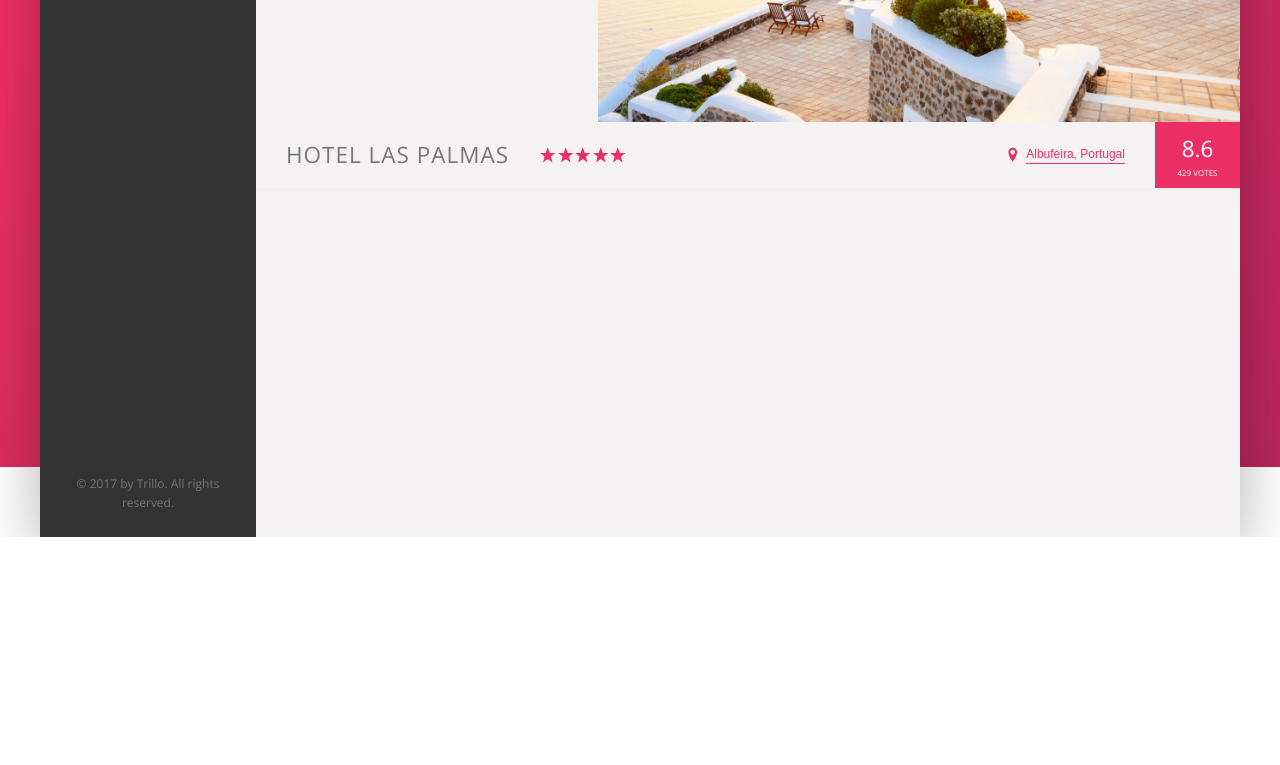
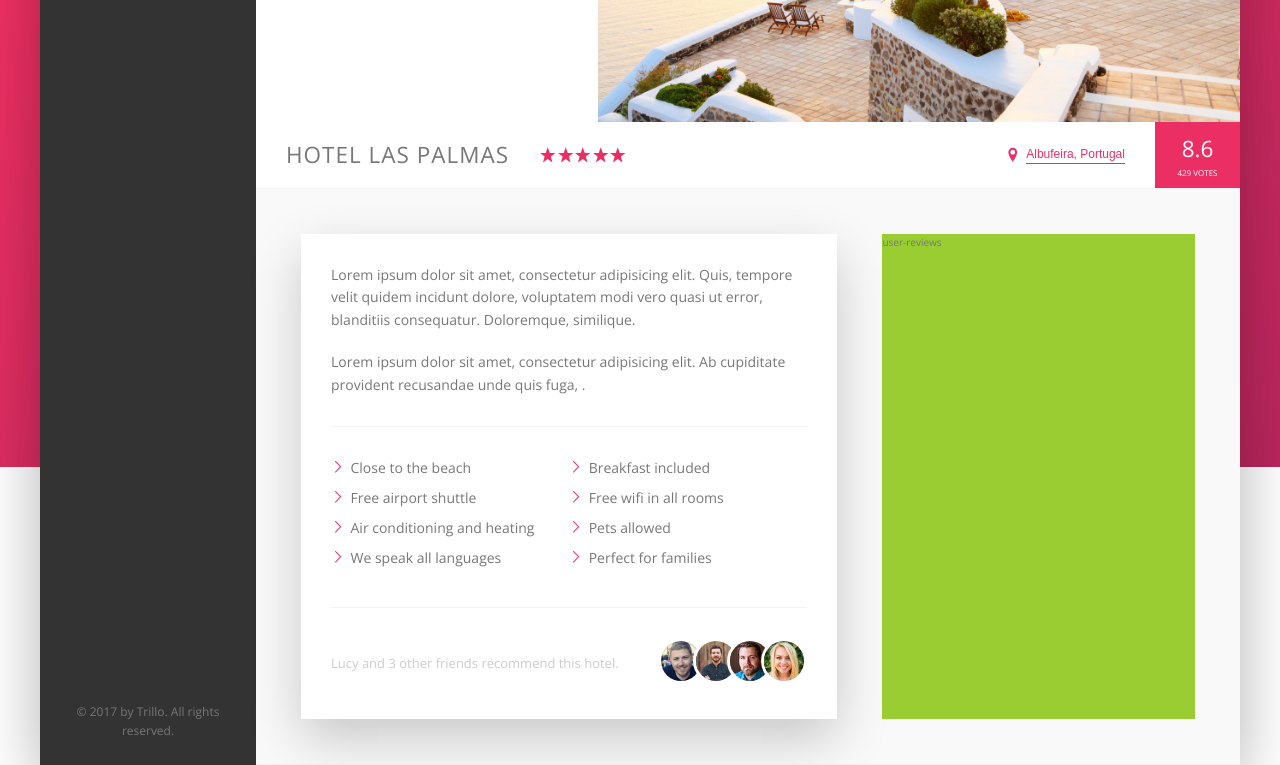
Before and after one commit to Dzhama/Trillo, a website: page index.html in a window 1280 px wide. Shown: the part 413-1178 px from the top of the page. Before the commit the page ends 950 px from the top, so only its background shows below. Drawn offline with nearby package versions, Linux system fonts and the light colour scheme.

Commit message:
detail section completed

```diff
--- a/index.html
+++ b/index.html
@@ -12,10 +12,10 @@
     </head>
     <body>
 
-        <!-- CONTAINBER ////////////////////////////// -->
+        <!-- CONTAINER ////////////////////////////// -->
         <div class="container">
 
-            <!-- HEADERRRRR -->
+            <!-- HEADER -->
             <header class="header">
                 <img src="img/logo.png" alt="trello logo" class="logo">
                 <!-- Search BAR -->
@@ -47,6 +47,7 @@
                     </div>
                 </nav>
             </header>
+
     <!-- BODY CONTENT ////////////////////////////// -->
             <div class="content">
 
@@ -111,13 +112,13 @@
                         </figure>
                     </div>
 
-                    <!-- OVerview -->
+                    <!-- OVerview ////////////////////////-->
                     <div class="overview">
-                        <!-- Heading -->
+                        <!-- Heading ////////////////////////-->
                         <h1 class="overview__heading">
                             Hotel Las Palmas
                         </h1>
-                        <!-- starts -->
+                        <!-- starts ////////////////////////-->
                         <div class="overview__stars">
                             <svg class="overview__icon-star">
                                 <use xlink:href="img/sprite.svg#icon-star"> </use>
@@ -135,18 +136,61 @@
                                 <use xlink:href="img/sprite.svg#icon-star"> </use>
                             </svg>
                         </div>
-                        <!-- location -->
+                        <!-- location ////////////////////////-->
                         <div class="overview__location">
                               <svg class="overview__icon-location">
                                 <use xlink:href="img/sprite.svg#icon-location-pin"> </use>
                             </svg>
                             <button class="btn-inline">Albufeira, Portugal</button>
                         </div>
-                        <!-- rating -->
+                        <!-- rating ////////////////////////-->
                         <div class="overview__rating">
                             <div class="overview__rating-average">8.6</div>
                             <div class="overview__rating-count">429 votes</div>
                         </div>
+                    </div>
+
+                    <!--  DETAIL  ////////////////////////-->
+                    <div class="detail">
+                        <!-- DESCRIPTION ////////////////////////-->
+                        <div class="description">
+                            <p class="paragraph">
+                                Lorem ipsum dolor sit amet, consectetur adipisicing elit. Quis, tempore velit quidem incidunt dolore, voluptatem modi vero quasi ut error, blanditiis consequatur. Doloremque, similique.
+                            </p>
+
+                            <p class="paragraph">
+                                Lorem ipsum dolor sit amet, consectetur adipisicing elit. Ab cupiditate provident recusandae unde quis fuga, .
+                            </p>
+                            <ul class="list">
+                                <li class="list__item">Close to the beach </li>
+                                <li class="list__item">Breakfast included</li>
+                                <li class="list__item">Free airport shuttle</li>
+                                <li class="list__item">Free wifi in all rooms</li>
+                                <li class="list__item">Air conditioning and heating</li>
+                                <li class="list__item">Pets allowed</li>
+                                <li class="list__item">We speak all languages</li>
+                                <li class="list__item">Perfect for families</li>
+                            </ul>
+
+                            <div class="recommend">
+                                <p class="recommend__count">
+                                    Lucy and 3 other friends recommend this hotel.
+                                </p>
+                                <div class="recommend__friends">
+                                    <img src="img/user-3.jpg" alt="Friend 1" class="recommend__photo">
+                                    <img src="img/user-4.jpg" alt="Friend 2" class="recommend__photo">
+                                    <img src="img/user-5.jpg" alt="Friend 3" class="recommend__photo">
+                                    <img src="img/user-6.jpg" alt="Friend 4" class="recommend__photo">
+                                </div>
+                            </div>
+                        </div>
+
+                        <!-- USER REVIEWS ////////////////////////-->
+                        <div class="user-reviews">
+                            user-reviews
+                        </div>
+
+
                     </div>
                 </main>
             </div>
--- a/sass/_base.scss
+++ b/sass/_base.scss
@@ -30,6 +30,9 @@ Grey dark 3: #999
 	--color-grey-dark-3: #999;
 
 	--shadow-dark: 0 2rem 6rem rgba(0,0,0, .3);
+	--shadow-light: 0 2rem 5rem rgba(0,0,0,.2);
+
+	--line: 1px solid var(--color-grey-light-2);
 
 
 }
--- a/sass/_components.scss
+++ b/sass/_components.scss
@@ -35,7 +35,7 @@
 
 		&::--webkit-input-placeholder {
 			font-weight: 100;
-			color: var(--color-light-grey-4);
+			color: var(--color-grey-light-4);
 		}
 	}
 
@@ -230,7 +230,7 @@
 	display: flex;
 	align-items: center;
 
-	border-bottom: 3px solid var(--color-grey-light-3);
+	border-bottom: var(--line);
 
 	&__heading {
 		font-size: 2.25rem;
@@ -326,3 +326,79 @@
 		box-shadow: 0 1rem 4rem rgba(0,0,0,.4);
 	}
 }
+
+
+/////////////////////////////////////////////////////////////////
+//PARAGRAPH
+.paragraph:not(:last-of-type) {
+	margin-bottom: 2rem;
+}
+
+
+/////////////////////////////////////////////////////////////////
+//LIST
+
+.list {
+	list-style: none;
+	margin: 3rem 0;
+	padding: 3rem 0;
+	border-top: var(--line);
+	border-bottom: var(--line);
+
+	display: flex;
+	flex-wrap: wrap;
+
+	&__item {
+		flex: 0 0 50%;
+		margin-bottom: .75rem;
+	}
+
+	&__item::before {
+		content: "";
+		display: inline-block;
+		height: 1.25rem;
+		width: 1.25rem;
+		margin-right: .7rem;
+
+		//older browsers
+		// background-image: url(../img/chevron-thin-right.svg);
+		// background-size: cover;
+
+		background-color: var(--color-primary);
+		-webkit-mask-image: url(../img/chevron-thin-right.svg);
+		-webkit-mask-size: cover;
+		mask-image: url(../img/chevron-thin-right.svg);
+		mask-size: cover;
+	}
+}
+
+/////////////////////////////////////////////////////////////////
+//RECOMMEND
+
+.recommend {
+	font-size: 1.3rem;
+	color: var(--color-grey-light-4);
+
+	display: flex;
+	align-items: center;
+
+	&__count {
+		margin-right: auto;
+	}
+
+	&__friends {
+
+	}
+
+	&__photo {
+		box-sizing: content-box;
+		height: 4rem;
+		width: 4rem;
+		border: 3px solid #fff;
+		border-radius: 50%;
+
+		&:not(:last-child) {
+			margin-right: -1.5rem;
+		}
+	}
+}
--- a/sass/_layout.scss
+++ b/sass/_layout.scss
@@ -4,14 +4,13 @@
 	background-color: var(--color-grey-light-1);
 	box-shadow: var(--shadow-dark);
 
-	min-height: 50rem;
 }
 
 .header {
 	font-size: 1.4rem;
 	height: 7rem;
 	background-color: #fff;
-	border-bottom: 1px solid var(--color-grey-light-2);
+	border-bottom: var(--line);
 	display: flex;
 	justify-content: space-between;
 	align-items: center;
@@ -32,9 +31,28 @@
 }
 
 .hotel-view {
-	background-color: var(--color-grey-light-2);
-
+	background-color: #fff;
 	flex: 1;
-	height: 80rem;
 
 }
+
+.detail {
+	display: flex;
+	padding: 4.5rem;
+	background-color: var(--color-grey-light-1);
+	border-bottom: var(--line);
+}
+
+.description {
+	font-size: 1.4rem;
+	background-color: #fff;
+	box-shadow: var(--shadow-light);
+	padding: 3rem;
+	flex: 0 0 60%;
+	margin-right: 4.5rem;
+}
+
+.user-reviews {
+	background-color: yellowgreen;
+	flex: 1
+}
```
Also changed, not shown: css/style.css.
